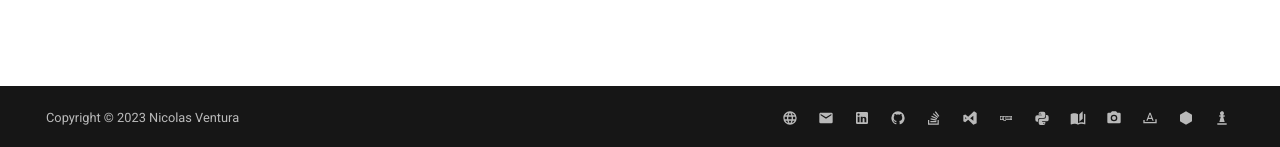
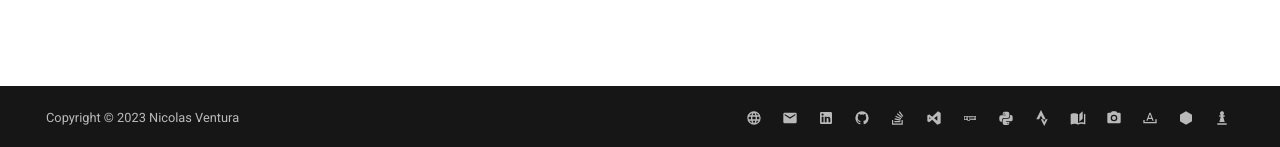
Before and after one commit to nicfv/Me, an MkDocs documentation site: the page built from docs/index.md, in a window 1280 px wide. Shown: the part 750-897 px from the top of the page. Built offline with MkDocs 1.6.1 and Material for MkDocs 9.7.7, drawn with Linux system fonts in a browser that asks for light colours.

Commit message:
Add Strava link

```diff
--- a/mkdocs.yml
+++ b/mkdocs.yml
@@ -44,6 +44,8 @@ extra:
       link: https://www.npmjs.com/~nfv
     - icon: material/language-python
       link: https://pypi.org/user/nfv/
+    - icon: simple/strava
+      link: https://www.strava.com/athletes/nicfv
     - icon: material/book-open-page-variant
       link: https://blog.nicfv.com/
     - icon: material/camera
```
